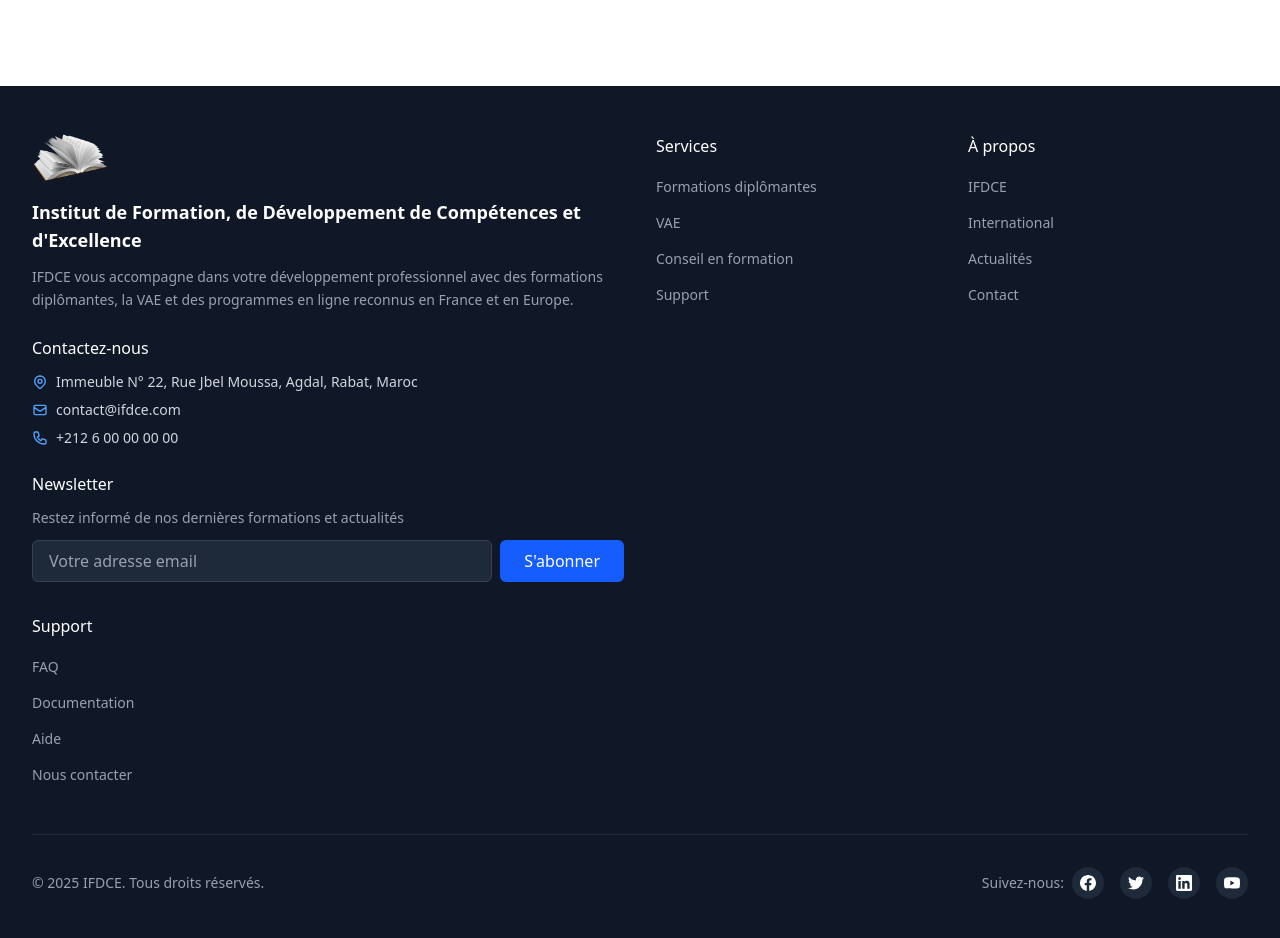
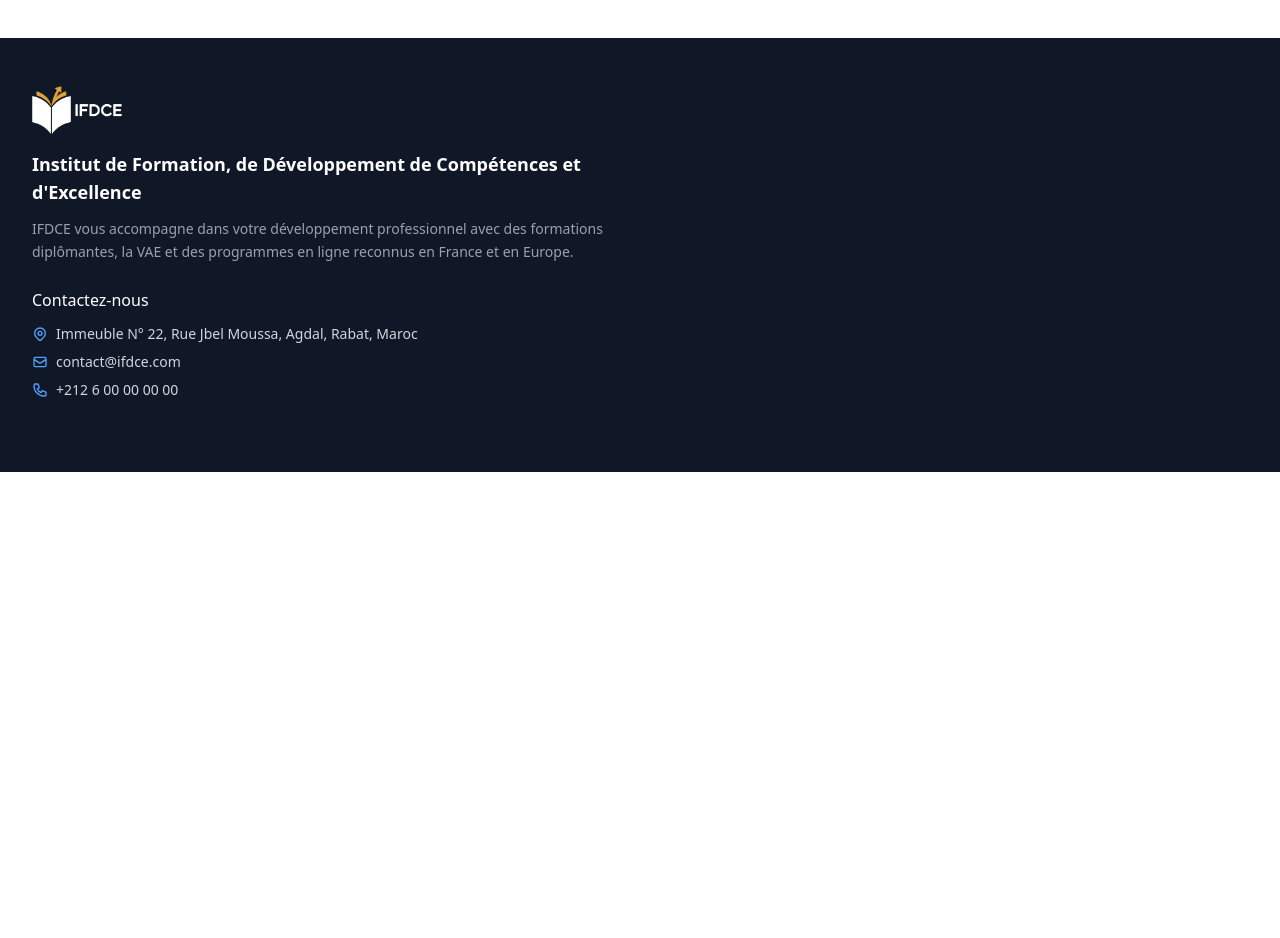
Before and after one commit to red-jen/IFDCE, a React (Vite) app: page / in a window 1280 px wide. Shown: the part 2240-3178 px from the top of the page. After the commit the page ends 2712 px from the top, so only its background shows below. Built offline with nearby package versions, Linux system fonts and the light colour scheme.

Commit message:
footer resizing the hight

```diff
--- a/src/component/footers.jsx
+++ b/src/component/footers.jsx
@@ -1,4 +1,4 @@
-import ifdclogo from "../assets/ifdclogo.png"
+import ifdclogo from "../assets/logofdce.png"
 
 export default function Footers() {
     const footerNavs = [
@@ -68,7 +68,7 @@ export default function Footers() {
     ]
 
     return (
-        <footer className="bg-gray-900 text-gray-300 mt-12">
+        <footer className="bg-gray-900 text-gray-300 mt-0">
             <div className="max-w-7xl mx-auto px-4 sm:px-6 lg:px-8 py-12">
                 {/* Main Footer Content */}
                 <div className="grid grid-cols-1 md:grid-cols-2 lg:grid-cols-4 gap-8">
@@ -113,109 +113,15 @@ export default function Footers() {
                         </div>
 
                         {/* Newsletter */}
-                        <div>
-                            <h4 className="text-white font-medium mb-3">Newsletter</h4>
-                            <p className="text-gray-400 text-sm mb-3">
-                                Restez informé de nos dernières formations et actualités
-                            </p>
-                            <form
-                                onSubmit={(e) => e.preventDefault()}
-                                className="flex flex-col sm:flex-row gap-2"
-                            >
-                                <input
-                                    type="email"
-                                    placeholder="Votre adresse email"
-                                    className="flex-1 px-4 py-2 bg-gray-800 border border-gray-700 rounded-md text-white placeholder-gray-400 focus:outline-none focus:ring-2 focus:ring-blue-500 focus:border-transparent"
-                                />
-                                <button
-                                    type="submit"
-                                    className="px-6 py-2 bg-blue-600 hover:bg-blue-700 text-white rounded-md transition-colors duration-200 whitespace-nowrap"
-                                >
-                                    S'abonner
-                                </button>
-                            </form>
-                        </div>
+
                     </div>
 
-                    {/* Navigation Links */}
-                    {footerNavs.map((section, idx) => (
-                        <div key={idx}>
-                            <h4 className="text-white font-medium mb-4">{section.label}</h4>
-                            <ul className="space-y-3">
-                                {section.items.map((item, itemIdx) => (
-                                    <li key={itemIdx}>
-                                        <a
-                                            href={item.href}
-                                            className="text-gray-400 hover:text-white text-sm transition-colors duration-200"
-                                        >
-                                            {item.name}
-                                        </a>
-                                    </li>
-                                ))}
-                            </ul>
-                        </div>
-                    ))}
+
+
                 </div>
 
-                {/* Bottom Section */}
-                <div className="border-t border-gray-800 mt-12 pt-8">
-                    <div className="flex flex-col md:flex-row justify-between items-center">
 
-                        {/* Copyright */}
-                        <div className="text-gray-400 text-sm mb-4 md:mb-0">
-                            &copy; 2025 IFDCE. Tous droits réservés.
-                        </div>
 
-                        {/* Social Media */}
-                        <div className="flex items-center space-x-4">
-                            <span className="text-gray-400 text-sm mr-2">Suivez-nous:</span>
-
-                            {/* Facebook */}
-                            <a
-                                href="#"
-                                className="w-8 h-8 bg-gray-800 hover:bg-blue-600 rounded-full flex items-center justify-center transition-colors duration-200"
-                                aria-label="Facebook"
-                            >
-                                <svg className="w-4 h-4 text-white" fill="currentColor" viewBox="0 0 24 24">
-                                    <path d="M24 12.073c0-6.627-5.373-12-12-12s-12 5.373-12 12c0 5.99 4.388 10.954 10.125 11.854v-8.385H7.078v-3.47h3.047V9.43c0-3.007 1.792-4.669 4.533-4.669 1.312 0 2.686.235 2.686.235v2.953H15.83c-1.491 0-1.956.925-1.956 1.874v2.25h3.328l-.532 3.47h-2.796v8.385C19.612 23.027 24 18.062 24 12.073z"/>
-                                </svg>
-                            </a>
-
-                            {/* Twitter */}
-                            <a
-                                href="#"
-                                className="w-8 h-8 bg-gray-800 hover:bg-blue-400 rounded-full flex items-center justify-center transition-colors duration-200"
-                                aria-label="Twitter"
-                            >
-                                <svg className="w-4 h-4 text-white" fill="currentColor" viewBox="0 0 24 24">
-                                    <path d="M23.953 4.57a10 10 0 01-2.825.775 4.958 4.958 0 002.163-2.723c-.951.555-2.005.959-3.127 1.184a4.92 4.92 0 00-8.384 4.482C7.69 8.095 4.067 6.13 1.64 3.162a4.822 4.822 0 00-.666 2.475c0 1.71.87 3.213 2.188 4.096a4.904 4.904 0 01-2.228-.616v.06a4.923 4.923 0 003.946 4.827 4.996 4.996 0 01-2.212.085 4.936 4.936 0 004.604 3.417 9.867 9.867 0 01-6.102 2.105c-.39 0-.779-.023-1.17-.067a13.995 13.995 0 007.557 2.209c9.053 0 13.998-7.496 13.998-13.985 0-.21 0-.42-.015-.63A9.935 9.935 0 0024 4.59z"/>
-                                </svg>
-                            </a>
-
-                            {/* LinkedIn */}
-                            <a
-                                href="#"
-                                className="w-8 h-8 bg-gray-800 hover:bg-blue-700 rounded-full flex items-center justify-center transition-colors duration-200"
-                                aria-label="LinkedIn"
-                            >
-                                <svg className="w-4 h-4 text-white" fill="currentColor" viewBox="0 0 24 24">
-                                    <path d="M20.447 20.452h-3.554v-5.569c0-1.328-.027-3.037-1.852-3.037-1.853 0-2.136 1.445-2.136 2.939v5.667H9.351V9h3.414v1.561h.046c.477-.9 1.637-1.85 3.37-1.85 3.601 0 4.267 2.37 4.267 5.455v6.286zM5.337 7.433c-1.144 0-2.063-.926-2.063-2.065 0-1.138.92-2.063 2.063-2.063 1.14 0 2.064.925 2.064 2.063 0 1.139-.925 2.065-2.064 2.065zm1.782 13.019H3.555V9h3.564v11.452zM22.225 0H1.771C.792 0 0 .774 0 1.729v20.542C0 23.227.792 24 1.771 24h20.451C23.2 24 24 23.227 24 22.271V1.729C24 .774 23.2 0 22.222 0h.003z"/>
-                                </svg>
-                            </a>
-
-                            {/* YouTube */}
-                            <a
-                                href="#"
-                                className="w-8 h-8 bg-gray-800 hover:bg-red-600 rounded-full flex items-center justify-center transition-colors duration-200"
-                                aria-label="YouTube"
-                            >
-                                <svg className="w-4 h-4 text-white" fill="currentColor" viewBox="0 0 24 24">
-                                    <path d="M23.498 6.186a3.016 3.016 0 0 0-2.122-2.136C19.505 3.545 12 3.545 12 3.545s-7.505 0-9.377.505A3.017 3.017 0 0 0 .502 6.186C0 8.07 0 12 0 12s0 3.93.502 5.814a3.016 3.016 0 0 0 2.122 2.136c1.871.505 9.376.505 9.376.505s7.505 0 9.377-.505a3.015 3.015 0 0 0 2.122-2.136C24 15.93 24 12 24 12s0-3.93-.502-5.814zM9.545 15.568V8.432L15.818 12l-6.273 3.568z"/>
-                                </svg>
-                            </a>
-                        </div>
-                    </div>
-                </div>
             </div>
         </footer>
     )
```
